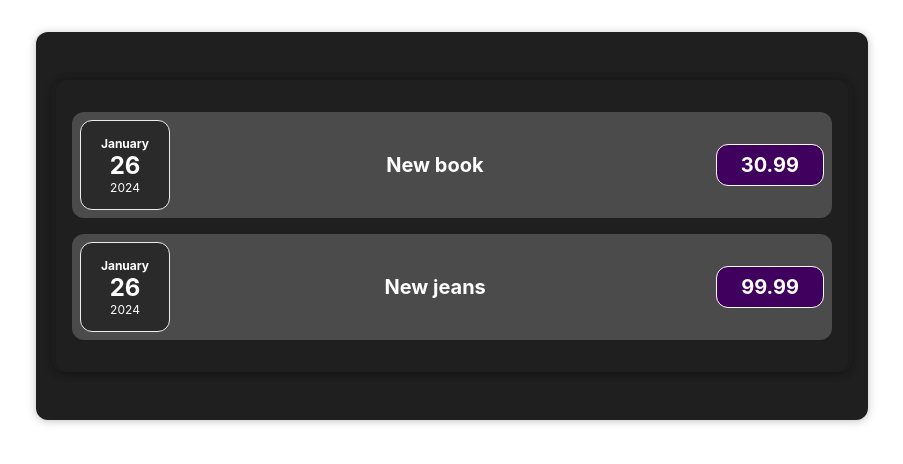
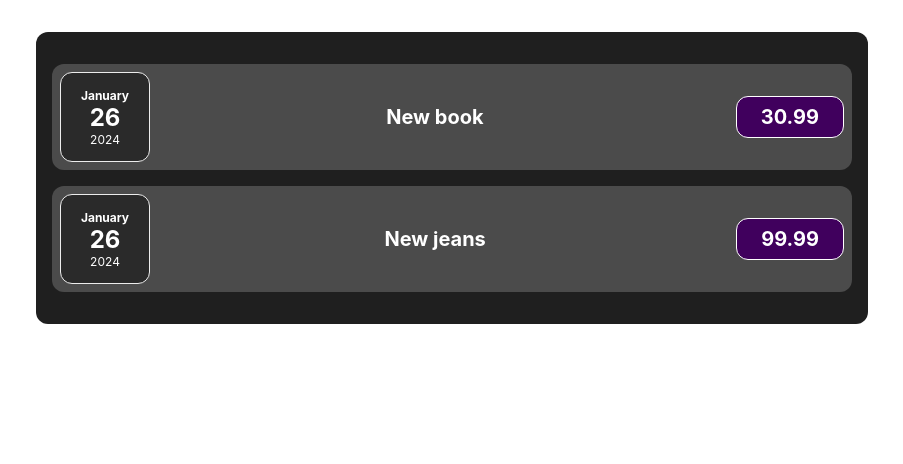
Before and after one commit to elerinnoorkoiv/expenses, a React (Create React App) app: page / in a window 1280 px wide. Shown: the top 464 px of the page, without its empty margins (188-1091 px from the left). Built offline with nearby package versions, Linux system fonts and the light colour scheme.

Commit message:
array function

```diff
--- a/src/App.js
+++ b/src/App.js
@@ -1,17 +1,24 @@
 import './App.css';
-import Expenses from './components/Expenses';
+import Expenses from './components/Expenses/Expenses';
 
-function App() {
+const App = () => {
+  const expenses =[
+    {
+      date: new Date(2024, 0, 19),
+      title: 'New Book',
+      price: 39.99
+    },
+    {
+      date: new Date(2024, 0, 19),
+      title: 'New Jeans',
+      price: 99.99
+    },
+  ]
 
   return (
     <div className="App">
-      <div className='card expenses'>
-        <div className='card'>
-          <Expenses expenses={Expenses}
-          />
+          <Expenses expenses={Expenses} />
         </div>
-      </div>
-    </div>
   );
 }
 
--- /dev/null
+++ b/src/components/Expenses/ExpenseDate.css
@@ -0,0 +1,26 @@
+.expense-date {
+    display: flex;
+    flex-direction: column;
+    width: 5.5rem;
+    height: 5.5rem;
+    border: 1px solid #ececec;
+    background-color: #2a2a2a;
+    color: white;
+    border-radius: 12px;
+    align-items: center;
+    justify-content: center;
+}
+
+.expense-date__month {
+    font-size: 0.75rem;
+    font-weight: bold;
+}
+
+.expense-date__year {
+    font-size: 0.75rem;
+}
+
+.expense-date__day {
+    font-size: 1.5rem;
+    font-weight: bold;
+}
--- /dev/null
+++ b/src/components/Expenses/ExpenseDate.js
@@ -0,0 +1,16 @@
+import './ExpenseDate.css'
+const ExpenseDate = (props) => {
+    const day = props.date.toLocaleString('en-US', {day: '2-digit'})
+    const month = props.date.toLocaleString('en-US',{month: 'long'})
+    const year = props.date.getFullYear()
+
+    return(
+        <div className='expense-date'>
+            <div className="expense-date__month">{month}</div>
+            <div className="expense-date__day">{day}</div>
+            <div className="expense-date__year">{year}</div>
+        </div>
+    )
+}
+
+export default ExpenseDate
--- /dev/null
+++ b/src/components/Expenses/ExpenseItem.css
@@ -0,0 +1,56 @@
+.expense-item {
+    display: flex;
+    justify-content: space-between;
+    align-items: center;
+    padding: 0.5rem;
+    margin: 1rem 0;
+    background-color: #4b4b4b;
+    border-radius: 12px;
+    color: white;
+}
+
+.expense-item__description {
+    display: flex;
+    flex-direction: column;
+    gap: 1rem;
+    align-items: flex-end;
+    flex-flow: column-reverse;
+    justify-content: flex-start;
+    flex: 1;
+}
+
+.expense-item h2 {
+    color: #3a3a3a;
+    font-size: 1rem;
+    flex: 1;
+    margin: 0 1rem;
+    color: white;
+}
+
+.expense-item__price {
+    font-size: 1rem;
+    font-weight: bold;
+    color: white;
+    background-color: #40005d;
+    border: 1px solid white;
+    padding: 0.5rem;
+    border-radius: 12px;
+}
+
+@media (min-width: 580px) {
+    .expense-item__description {
+        flex-direction: row;
+        align-items: center;
+        justify-content: flex-start;
+        flex: 1;
+    }
+
+    .expense-item__description h2 {
+        font-size: 1.25rem;
+    }
+
+    .expense-item__price {
+        font-size: 1.25rem;
+        padding: 0.5rem 1.5rem;
+    }
+}
--- /dev/null
+++ b/src/components/Expenses/ExpenseItem.js
@@ -0,0 +1,22 @@
+import './ExpenseItem.css'
+import ExpenseDate from './ExpenseDate'
+
+
+
+const ExpenseItem = (props) => {
+
+	return (
+	<div className= "expense-item">
+		<ExpenseDate
+			date={props.expenseData.date}
+		/>
+		<div className="expense-item__description">
+			<h2>{props.expenseData.title}</h2>
+			<div className="expense-item__price">
+				{props.expenseData.price}</div>
+		</div>
+	</div>
+	)
+}
+
+export default ExpenseItem
--- /dev/null
+++ b/src/components/Expenses/Expenses.css
@@ -0,0 +1,8 @@
+.expenses {
+    padding: 1rem;
+    background-color: rgb(31, 31, 31);
+    margin: 2rem auto;
+    width: 50rem;
+    max-width: 95%;
+    border-radius: 12px;
+}
--- /dev/null
+++ b/src/components/Expenses/Expenses.js
@@ -0,0 +1,26 @@
+import './Expenses.css'
+import Card from '../UI/Card'
+import ExpenseItem from './ExpenseItem'
+
+const Expenses = (props) => {
+    const expenses = [
+        {
+          date: new Date(2024, 0, 26),
+          title: 'New book',
+          price: 30.99
+        },
+        {
+          date: new Date(2024, 0, 26),
+          title: 'New jeans',
+          price: 99.99
+        },
+      ]
+    return(
+        <Card className='card expenses'>
+            <ExpenseItem expenseData={expenses[0]} />
+            <ExpenseItem expenseData={expenses[1]} />
+        </Card>
+    )
+}
+
+export default Expenses
--- /dev/null
+++ b/src/components/UI/Card.css
@@ -0,0 +1,5 @@
+.card {
+    border-radius: 12px;
+    box-shadow: 0 1px 8px rgba(0, 0, 0, 0.25);
+
+}
--- /dev/null
+++ b/src/components/UI/Card.js
@@ -0,0 +1,12 @@
+import './Card.css'
+
+const Card = (props) => {
+    const classes = 'card' + props.className;
+    return(
+        <div className={classes}>
+            {props.children}
+        </div>
+    )
+}
+
+export default Card
```
